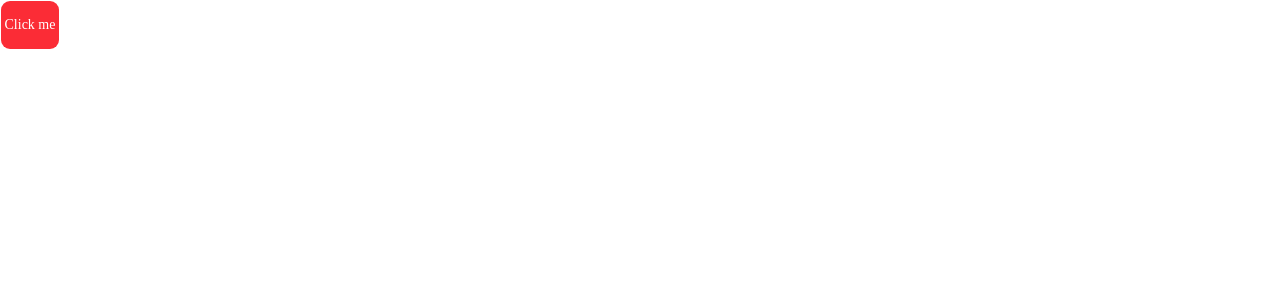
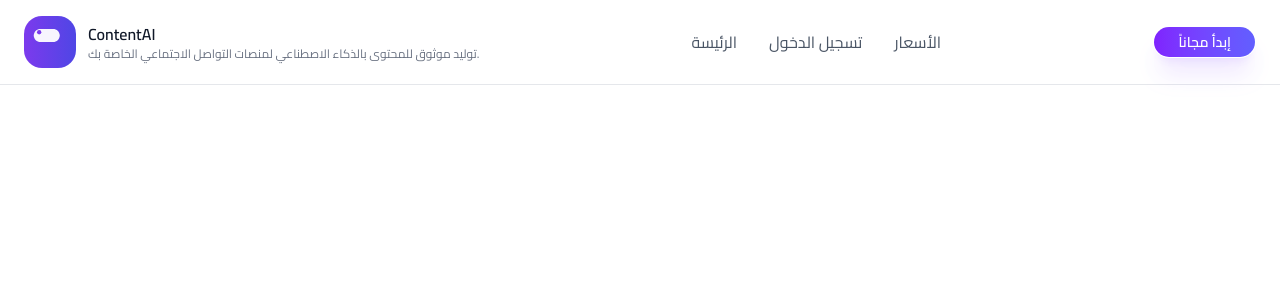
Before and after one commit to Nadwa-soufi2000/Social-media-platform, a Next.js app: page / in a window 1280 px wide. Shown: the top 300 px of the page. Built offline with nearby package versions, Linux system fonts and the light colour scheme.

Commit message:
'update'

```diff
--- a/app/globals.css
+++ b/app/globals.css
@@ -1,3 +1,4 @@
+@import url('https://fonts.googleapis.com/css2?family=Cairo:wght@400;600;700&display=swap');
 @import "tailwindcss";
 @import "tw-animate-css";
 @import "shadcn/tailwind.css";
@@ -127,4 +128,7 @@
   html {
     @apply font-sans;
   }
+  .font-arabic {
+    font-family: 'Cairo', ui-sans-serif, system-ui, -apple-system, "Segoe UI", Roboto, "Helvetica Neue", Arial, "Noto Naskh Arabic", sans-serif;
+  }
 }
--- a/app/page.tsx
+++ b/app/page.tsx
@@ -1,9 +1,9 @@
-import { Button } from "@/components/ui/button";
+import Navbar from "@/components/Navbar";
 
 export default function Home() {
   return (
     <div className="">
-      <Button className="text-white bg-red-500 w-[60px] h-[50px]">Click me</Button>
+      <Navbar />
     </div>
   );
 }
--- /dev/null
+++ b/components/Logo.tsx
@@ -0,0 +1,21 @@
+import * as React from "react";
+
+export default function Logo({ className = "h-13 w-13" }: { className?: string }) {
+  return (
+    <div className={`rounded-2xl overflow-hidden ${className}`}>
+      <svg viewBox="0 0 48 48" xmlns="http://www.w3.org/2000/svg" role="img" aria-label="ContentAI logo">
+        <defs>
+          <linearGradient id="grad" x1="0" x2="1">
+            <stop offset="0%" stopColor="#7C3AED" />
+            <stop offset="100%" stopColor="#4F46E5" />
+          </linearGradient>
+        </defs>
+        <rect width="48" height="48" rx="10" fill="url(#grad)" />
+        <g transform="translate(6,6)">
+          <path d="M9 6c-3 0-6 2.5-6 6s3 6 6 6h12c3 0 6-2.5 6-6s-3-6-6-6H9z" fill="rgba(255,255,255,0.95)" />
+          <circle cx="8" cy="9" r="2" fill="#7C3AED" />
+        </g>
+      </svg>
+    </div>
+  );
+}
--- a/components/Navbar.tsx
+++ b/components/Navbar.tsx
@@ -1,6 +1,108 @@
-export default function Navbar()
-{
-    return (
-        <div></div>
-    )
+"use client";
+
+import { useState } from "react";
+import { Button } from "./ui/button";
+import Logo from "./Logo";
+import { motion, AnimatePresence } from "framer-motion";
+
+const navVariants = {
+  hidden: { opacity: 0, y: -8 },
+  show: {
+    opacity: 1,
+    y: 0,
+    transition: { when: "beforeChildren", staggerChildren: 0.06, ease: "easeOut" },
+  },
+};
+
+const itemVariants = {
+  hidden: { opacity: 0, y: -6 },
+  show: { opacity: 1, y: 0, transition: { duration: 0.36 } },
+};
+
+
+export default function Navbar() {
+  const [open, setOpen] = useState(false);
+
+  const mobileVariants = {
+    hidden: { opacity: 0, y: -12 },
+    show: { opacity: 1, y: 0, transition: { duration: 0.28 } },
+    exit: { opacity: 0, y: -8, transition: { duration: 0.18 } },
+  };
+
+  return (
+    <motion.nav
+      className="w-full border-b border-gray-200 bg-white/80 backdrop-blur-xl font-arabic"
+      variants={navVariants}
+      initial="hidden"
+      animate="show"
+    >
+      <div className="mx-auto flex max-w-7xl items-center justify-between gap-4 px-4 py-4 sm:px-6">
+        <motion.div className="flex items-center gap-3" variants={itemVariants}>
+          <motion.div whileHover={{ y: -4, scale: 1.03 }}>
+            <Logo />
+          </motion.div>
+          <div className="flex flex-col leading-none">
+            <span className="text-base font-semibold text-gray-900">ContentAI</span>
+            <span className="sm:text-xs text-[9px] text-gray-500">توليد موثوق للمحتوى بالذكاء الاصطناعي لمنصات التواصل الاجتماعي الخاصة بك.</span>
+          </div>
+        </motion.div>
+
+        <div className="hidden items-center gap-8 lg:flex">
+          <motion.a href="#home" className="text-md font-medium text-gray-600 transition hover:text-gray-900" variants={itemVariants} whileHover={{ y: -3, scale: 1.03 }}>
+            الرئيسة
+          </motion.a>
+          <motion.a href="#pricing" className="text-md font-medium text-gray-600 transition hover:text-gray-900" variants={itemVariants} whileHover={{ y: -3, scale: 1.03 }}>
+            تسجيل الدخول
+          </motion.a>
+          <motion.a href="#login" className="text-md font-medium text-gray-600 transition hover:text-gray-900" variants={itemVariants} whileHover={{ y: -3, scale: 1.03 }}>
+             الأسعار
+          </motion.a>
+        </div>
+        <div className="flex items-center gap-3">
+          <div className="lg:hidden">
+            <button
+              aria-expanded={open}
+              aria-label="فتح القائمة"
+              onClick={() => setOpen((s) => !s)}
+              className="inline-flex h-10 w-10 items-center justify-center rounded-md bg-white/60 text-gray-700 shadow-sm hover:bg-white"
+            >
+              <svg width="20" height="20" viewBox="0 0 24 24" fill="none" xmlns="http://www.w3.org/2000/svg" className="block">
+                <path d="M4 7h16M4 12h16M4 17h16" stroke="currentColor" strokeWidth="1.6" strokeLinecap="round" strokeLinejoin="round" />
+              </svg>
+            </button>
+          </div>
+
+          <motion.div className="lg:flex hidden" variants={itemVariants} whileHover={{ scale: 1.03 }} whileTap={{ scale: 0.98 }}>
+            <Button className="rounded-full bg-gradient-to-r from-violet-600 to-indigo-500 px-6 py-3 text-sm font-semibold text-white shadow-xl shadow-violet-500/15 hover:shadow-violet-500/30">
+               إبدأ مجاناً
+            </Button>
+          </motion.div>
+        </div>
+      </div>
+
+      {/* Mobile menu */}
+      <AnimatePresence>
+        {open && (
+          <motion.div
+            className="lg:hidden"
+            initial="hidden"
+            animate="show"
+            exit="exit"
+            variants={mobileVariants}
+          >
+            <div className="px-4 pb-6">
+              <div className="mt-3 flex flex-col gap-3">
+                <a href="#home" onClick={() => setOpen(false)} className="block rounded-md px-3 py-2 text-base font-medium text-gray-700 hover:bg-gray-50">الرئيسة</a>
+                <a href="#pricing" onClick={() => setOpen(false)} className="block rounded-md px-3 py-2 text-base font-medium text-gray-700 hover:bg-gray-50">تسجيل الدخول</a>
+                <a href="#login" onClick={() => setOpen(false)} className="block rounded-md px-3 py-2 text-base font-medium text-gray-700 hover:bg-gray-50">الأسعار</a>
+                <div className="pt-2">
+                  <Button onClick={() => setOpen(false)} className="w-full rounded-full bg-gradient-to-r from-violet-600 to-indigo-500 px-4 py-2 text-sm font-semibold text-white shadow-md">إبدأ مجاناً</Button>
+                </div>
+              </div>
+            </div>
+          </motion.div>
+        )}
+      </AnimatePresence>
+    </motion.nav>
+  );
 }
--- a/package.json
+++ b/package.json
@@ -11,6 +11,7 @@
   "dependencies": {
     "class-variance-authority": "^0.7.1",
     "clsx": "^2.1.1",
+    "framer-motion": "^12.40.0",
     "lucide-react": "^1.17.0",
     "next": "16.2.9",
     "radix-ui": "^1.5.0",
```
Also changed, not shown: 1 other file (tests, documents, lock files or other folders).
